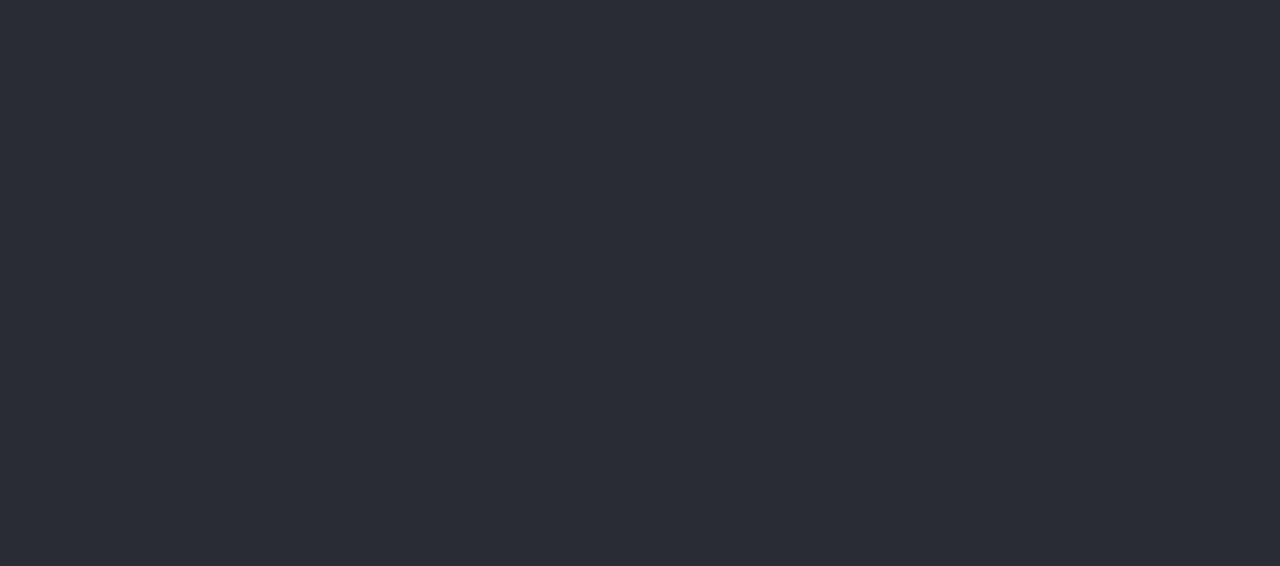
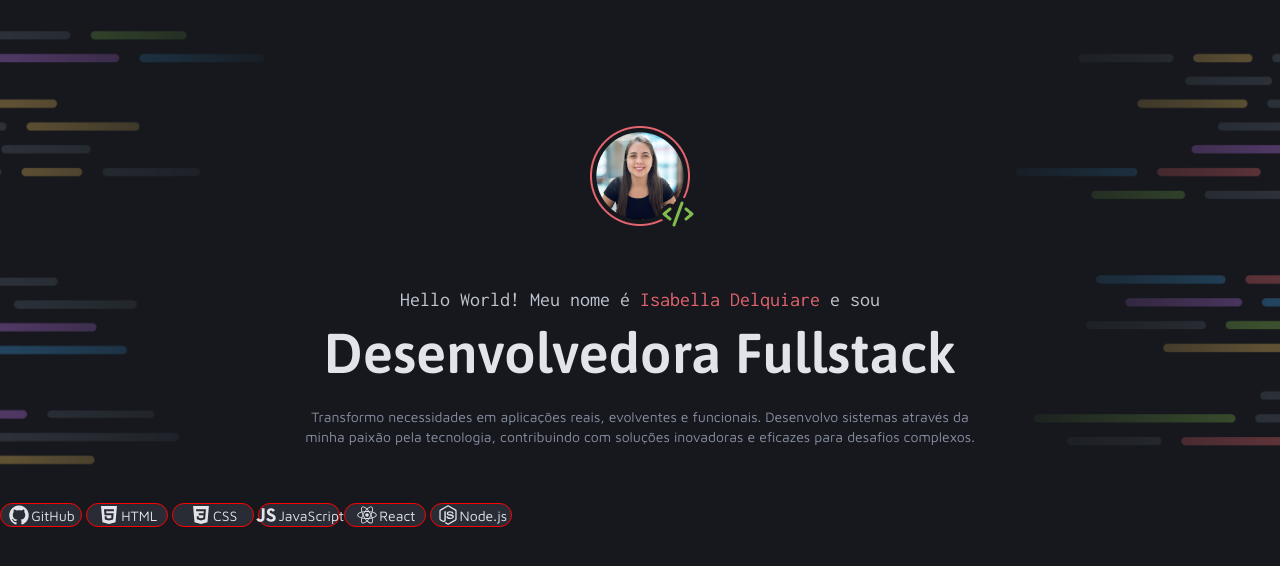
Before and after one commit to delquiare/Portfolio-Dev, a plain HTML site: page index.html in a window 1280 px wide. Drawn offline with Linux system fonts and the light colour scheme.

Commit message:
Criando o header

```diff
--- a/global.css
+++ b/global.css
@@ -11,17 +11,36 @@
   --main-color-green: #82BC4F;
   --main-color-yellow: #EABD5F;
 
-  --bg-color-primary: #292C34;
-  --bg-color-secondary: #0D0E11;
-  --base-color-gray-200: #16181D;
+  --bg-color-primary: #16181D;
+  --bg-color-secondary: #292C34;
+  --base-color-gray-200: #0D0E11;
   --base-color-gray-400: #878EA1;
   --base-color-gray-500: #C0C4CE;
   --text-color-primary: #E2E4E9;
 
+  --font-title: 'Asap', sans-serif;
+  --font-mono: 'Inconsolata', monospace;
+  --font-text: 'Maven Pro', sans-serif;
+
+  --title-lg: 600 56px/120% var(--font-title);
+  --title-md: 600 24px/120% var(--font-title);
+  --title-sm: 600 16px/120% var(--font-title);
+  --subtitle: 400 20px/120% var(--font-mono);
+  --text-md: 400 16px/140% var(--font-text);
+  --text-sm: 400 14px/140% var(--font-text);
 
 }
 
 body {
+  font: var(--text-sm);
   color: var(--text-color-primary);
   background-color: var(--bg-color-primary);
+  background-image: url(./Assets/Images/Background_Intro.png);
+  background-repeat: no-repeat;
+  background-position: center;
+  background-size: cover;
 }
+
+.color-text {
+  color: var(--main-color-red);
+}
--- a/header.css
+++ b/header.css
@@ -0,0 +1,60 @@
+#primary {
+  padding: 120px 163px 57px 163px;
+
+  img {
+    margin: auto;
+    margin-bottom: 56px;
+  }
+
+  .subtitle {
+    margin: auto;
+    font: var(--subtitle);
+    color: var(--base-color-gray-500);
+    padding-bottom: 8px;
+
+  }
+
+  .subtitle-2 {
+    width: 680px;
+    height: auto;
+    font: var(--text-sm);
+    color: var(--base-color-gray-400);
+  }
+
+  h1 {
+    margin: auto;
+    font: var(--title-lg);
+    padding-bottom: 20px;
+    text-align: center;
+  }
+
+  p {
+    margin: auto;
+    font: var(--text-sm);
+    text-align: center;
+
+  }
+
+
+}
+
+
+.container div {
+  display: inline-flex;
+  justify-content: center;
+  align-items: center;
+  background: var(--bg-color-secondary);
+  border-radius: 999px;
+  width: 82px;
+  height: 24px;
+  border: red solid 1px;
+
+}
+
+.container img {
+  width: 24px;
+  height: 24px;
+  position: relative;
+  justify-content: center;
+  align-items: center;
+}
--- a/index.css
+++ b/index.css
@@ -1,2 +1,3 @@
 @import url(global.css);
+@import url(utility.css);
 @import url(header.css);
--- a/index.html
+++ b/index.html
@@ -12,6 +12,41 @@
 
 </head>
 <body>
+  <header>
+    <div id="primary" class="grid">
+      <img src="./Assets/Images/Avatar.png" alt="Foto de Isabella Delquiare">
+      <p class="subtitle">Hello World! Meu nome é <span class="color-text">Isabella Delquiare</span> e sou</p>
+      <h1>Desenvolvedora Fullstack</h1>
+     <p class="subtitle-2" >Transformo necessidades em aplicações reais, evolventes e funcionais. Desenvolvo sistemas através da minha paixão pela tecnologia, contribuindo com soluções inovadoras e eficazes para desafios complexos.</p>
+  </div>
+  <div class="container">
+    <div>
+      <img src="./Assets/Icons/GitHub.svg" alt="Logo GitHub">
+      <p>GitHub</p>
+    </div>
+    <div>
+      <img src="./Assets/Icons/HTML.svg" alt="Logo HTML">
+      <p>HTML</p>
+    </div>
+    <div>
+      <img src="./Assets/Icons/CSS.svg" alt="Logo CSS">
+      <p>CSS</p>
+    </div>
+    <div>
+      <img src="./Assets/Icons/JavaScript.svg" alt="Logo JavaScript">
+      <p>JavaScript</p>
+    </div>
+    <div>
+      <img src="./Assets/Icons/React.svg" alt="Logo React">
+      <p>React</p>
+    </div>
+    <div>
+      <img src="./Assets/Icons/Node.js.svg" alt="Logo Node.js">
+      <p>Node.js</p>
+    </div>
+  </div>
+
+</header>
 
 </body>
 </html>
--- /dev/null
+++ b/utility.css
@@ -0,0 +1,14 @@
+.grid {
+ display: grid;
+
+}
+
+
+.grid-flow-col-2 {
+  grid-auto-flow: column;
+
+}
+
+img {
+max-width: 100%;
+}
```
Also changed, not shown: Assets/Images/Avatar.png (added), 1 other file.
